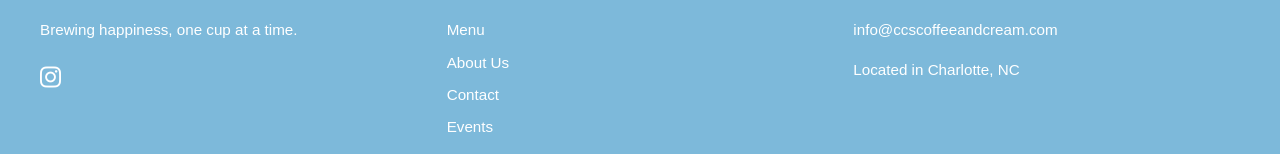
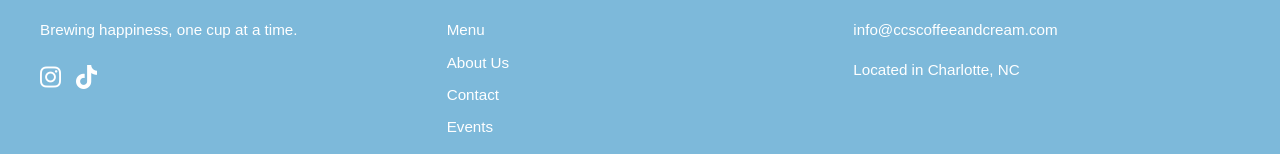
Before and after one commit to ChanningBarnes/ccscoffeeandcream, a React (Create React App) app: page / in a window 1280 px wide. Shown: the part 1295-1449 px from the top of the page. Built offline with nearby package versions, Linux system fonts and the light colour scheme; a web font is replaced by a local one.

Commit message:
add tiktok icon

```diff
--- a/src/components/Footer.js
+++ b/src/components/Footer.js
@@ -13,6 +13,7 @@ function Footer() {
             <p>Brewing happiness, one cup at a time.</p>
             <div className="social-links">
               <a href="https://instagram.com/ccscoffeeandcream" target="_blank" rel="noopener noreferrer"><i className="fab fa-instagram"></i></a>
+              <a href="https://tiktok.com/ccscoffeeandcream" target="_blank" rel="noopener noreferrer"><i className="fab fa-tiktok"></i></a>
             </div>
           </div>
           <div className="footer-section">
```
